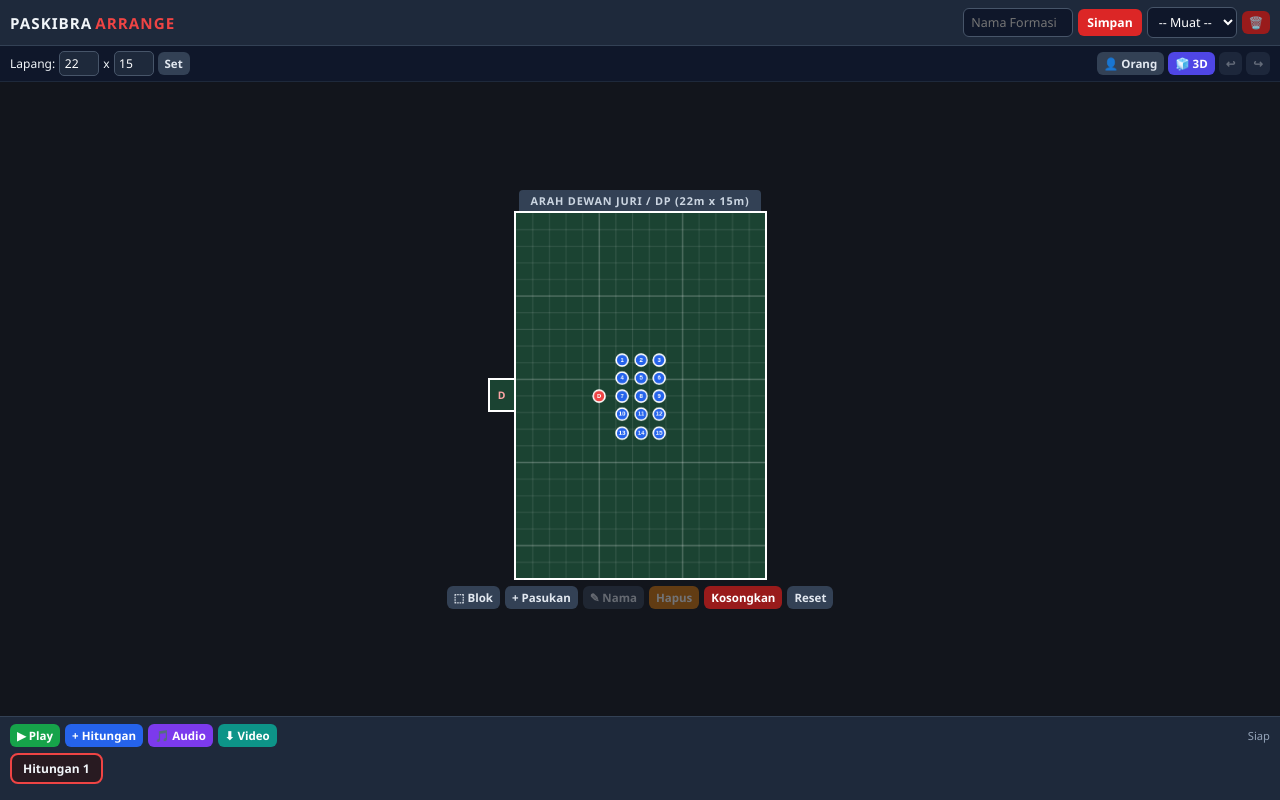
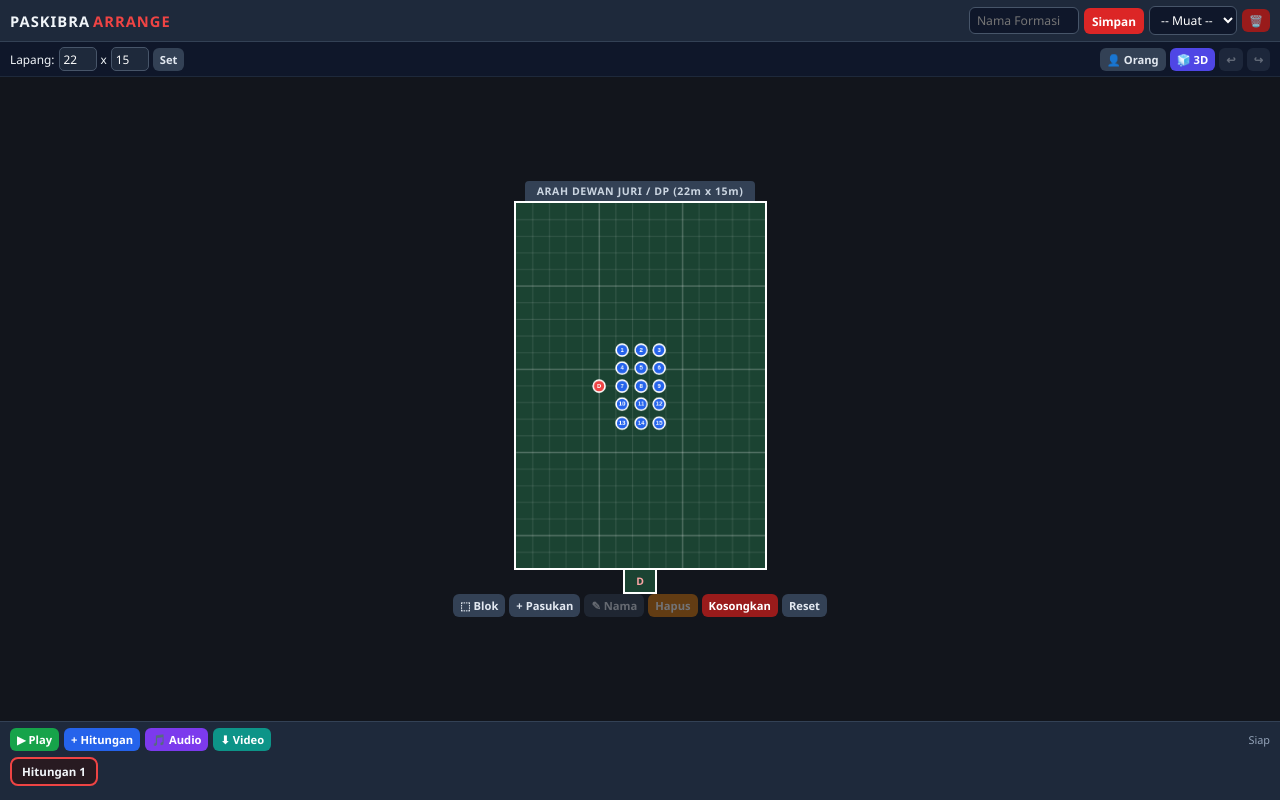
Before and after one commit to cindiadetia25-beep/Formations_Arrange, a plain HTML site: page index.html in a window 1280 px wide. Drawn offline with nearby package versions, Linux system fonts and the light colour scheme; no server answers.

Commit message:
Update style.css

```diff
--- a/style.css
+++ b/style.css
@@ -25,7 +25,7 @@ body {
 /* ========================================================================== */
 .toolbar {
   background-color: #1e293b;
-  padding: 7px 10px;
+  padding: 6px 10px;
   display: flex;
   flex-wrap: wrap;
   justify-content: space-between;
@@ -37,7 +37,7 @@ body {
 
 .brand {
   font-weight: 800;
-  font-size: 0.95rem;
+  font-size: 0.92rem;
   letter-spacing: 1px;
 }
 
@@ -59,7 +59,7 @@ body {
   justify-content: space-between;
   align-items: center;
   border-bottom: 1px solid #1e293b;
-  font-size: 0.75rem;
+  font-size: 0.74rem;
   flex-shrink: 0;
 }
 
@@ -76,9 +76,9 @@ input[type="text"], select {
   background: #0f172a;
   border: 1px solid #475569;
   color: white;
-  padding: 5px 7px;
+  padding: 4px 7px;
   border-radius: 6px;
-  font-size: 0.78rem;
+  font-size: 0.76rem;
   max-width: 110px;
 }
 
@@ -88,17 +88,17 @@ input[type="number"] {
   color: white;
   padding: 3px 4px;
   border-radius: 5px;
-  width: 40px;
+  width: 38px;
   text-align: center;
-  font-size: 0.76rem;
+  font-size: 0.74rem;
 }
 
 .btn {
-  padding: 5px 9px;
+  padding: 5px 8px;
   border: none;
   border-radius: 6px;
   font-weight: 600;
-  font-size: 0.76rem;
+  font-size: 0.74rem;
   cursor: pointer;
 }
 
@@ -108,12 +108,18 @@ input[type="number"] {
 
 .btn.small {
   padding: 4px 7px;
-  font-size: 0.72rem;
+  font-size: 0.7rem;
 }
 
 .btn:disabled {
   opacity: 0.4;
   cursor: not-allowed;
+}
+
+.btn.active-mode {
+  background: #eab308 !important;
+  color: #0f172a !important;
+  font-weight: 800;
 }
 
 .btn.primary { background: #dc2626; color: white; }
@@ -127,7 +133,7 @@ input[type="number"] {
 .btn.indigo { background: #4f46e5; color: white; }
 
 /* ========================================================================== */
-/* BAGIAN 4: WORKSPACE LAPANGAN, KOTAK DANTON UTUH & KONSOL KAMERA 3D         */
+/* BAGIAN 4: WORKSPACE LANDSCAPE, KOTAK DANTON UTUH & KONSOL KAMERA 3D        */
 /* ========================================================================== */
 .workspace {
   flex: 1;
@@ -135,7 +141,7 @@ input[type="number"] {
   flex-direction: column;
   align-items: center;
   justify-content: center;
-  padding: 6px;
+  padding: 4px 8px;
   overflow: hidden;
   min-height: 0;
 }
@@ -144,17 +150,16 @@ input[type="number"] {
   background: #334155;
   padding: 3px 12px;
   border-radius: 4px 4px 0 0;
-  font-size: 0.68rem;
+  font-size: 0.66rem;
   font-weight: bold;
-  letter-spacing: 0.8px;
+  letter-spacing: 0.6px;
   color: #cbd5e1;
 }
 
 .camera-console {
   display: flex;
-  flex-wrap: wrap;
-  justify-content: center;
-  gap: 4px;
+  flex-direction: column;
+  gap: 3px;
   background: #0f172a;
   border: 1px solid #334155;
   border-bottom: none;
@@ -162,13 +167,28 @@ input[type="number"] {
   border-radius: 4px 4px 0 0;
 }
 
-.cam-btn {
+.console-row {
+  display: flex;
+  flex-wrap: wrap;
+  align-items: center;
+  justify-content: center;
+  gap: 3px;
+}
+
+.console-tag {
+  font-size: 0.62rem;
+  color: #94a3b8;
+  font-weight: bold;
+  margin-right: 2px;
+}
+
+.cam-btn, .face-btn {
   background: #1e293b;
   color: #e2e8f0;
   border: 1px solid #475569;
   border-radius: 4px;
-  padding: 2px 6px;
-  font-size: 0.65rem;
+  padding: 2px 5px;
+  font-size: 0.62rem;
   font-weight: 600;
   cursor: pointer;
 }
@@ -179,21 +199,29 @@ input[type="number"] {
   color: #ffffff;
 }
 
+.face-btn:active {
+  background: #0d9488;
+  border-color: #2dd4bf;
+  color: #ffffff;
+}
+
 .field-wrapper {
   position: relative;
   display: flex;
+  flex-direction: column;
   align-items: center;
   justify-content: center;
+  margin-bottom: 18px;
 }
 
-/* Kotak Danton Utuh (4 Garis Penuh) Menempel Rapat di Luar Garis Kiri Lapang */
+/* Kotak Danton Utuh (4 Garis Penuh) Menempel Rapat di Luar Garis Bawah Lapang Landscape */
 .danton-zone {
   position: absolute;
-  left: -26px;
-  top: 50%;
-  transform: translateY(-50%);
-  width: 28px;
-  height: 34px;
+  bottom: -24px;
+  left: 50%;
+  transform: translateX(-50%);
+  width: 34px;
+  height: 26px;
   background-color: #1b4332;
   border: 2px solid #ffffff;
   display: flex;
@@ -220,7 +248,7 @@ input[type="number"] {
   display: flex;
   flex-wrap: wrap;
   justify-content: center;
-  gap: 5px;
+  gap: 4px;
 }
 
 /* ========================================================================== */
@@ -229,7 +257,7 @@ input[type="number"] {
 .timeline-panel {
   background-color: #1e293b;
   border-top: 1px solid #334155;
-  padding: 7px 10px 14px 10px;
+  padding: 6px 10px 12px 10px;
   flex-shrink: 0;
 }
 
@@ -242,7 +270,7 @@ input[type="number"] {
 }
 
 .status {
-  font-size: 0.7rem;
+  font-size: 0.68rem;
   color: #94a3b8;
   margin-left: auto;
 }
@@ -254,7 +282,7 @@ input[type="number"] {
   background: #2e1065;
   border: 1px solid #7c3aed;
   color: #ddd6fe;
-  font-size: 0.7rem;
+  font-size: 0.68rem;
   padding: 3px 8px;
   border-radius: 5px;
   margin-bottom: 5px;
@@ -279,12 +307,12 @@ input[type="number"] {
 .scene-card {
   background: #0f172a;
   border: 2px solid #334155;
-  padding: 5px 11px;
+  padding: 5px 10px;
   border-radius: 8px;
-  min-width: 82px;
+  min-width: 80px;
   text-align: center;
   cursor: pointer;
-  font-size: 0.75rem;
+  font-size: 0.72rem;
   font-weight: bold;
   white-space: nowrap;
 }
```
